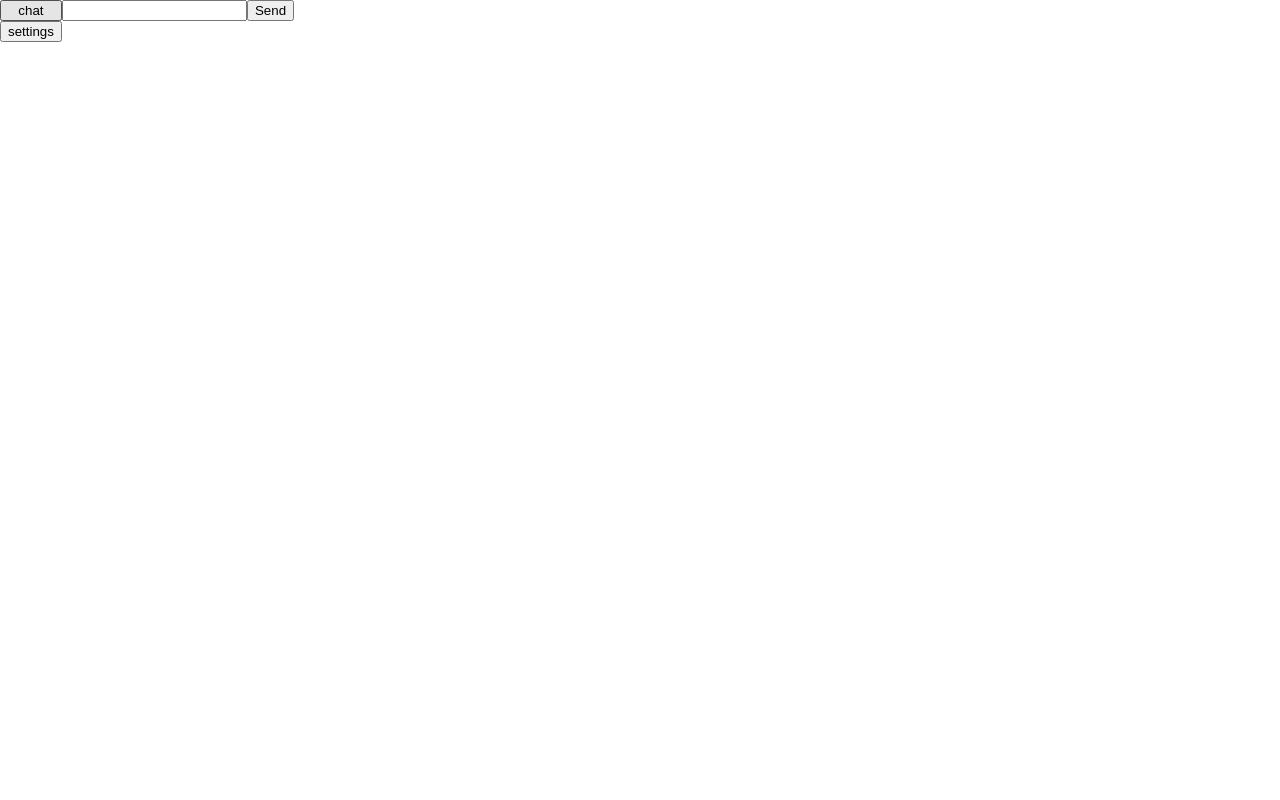
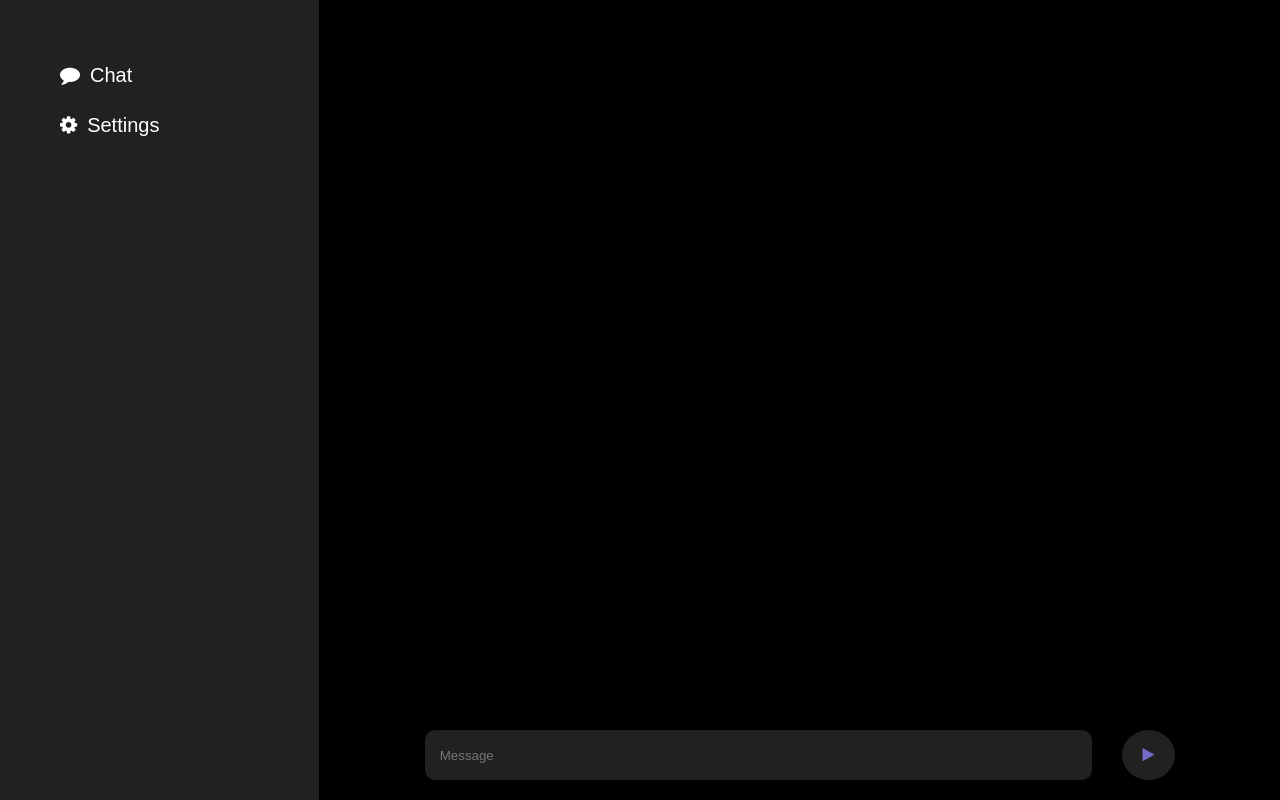
Before and after one commit to Torry125/chatbot, an Angular app: page /chat in a window 1280 px wide. Built offline with nearby package versions, Linux system fonts and the light colour scheme.

Commit message:
added styles

```diff
--- a/package.json
+++ b/package.json
@@ -18,6 +18,7 @@
     "@angular/platform-browser": "^14.1.0",
     "@angular/platform-browser-dynamic": "^14.1.0",
     "@angular/router": "^14.1.0",
+    "font-awesome-scss": "^1.0.0",
     "rxjs": "~7.5.0",
     "tslib": "^2.3.0",
     "zone.js": "~0.11.4"
@@ -27,6 +28,7 @@
     "@angular/cli": "~14.1.1",
     "@angular/compiler-cli": "^14.1.0",
     "@types/jasmine": "~4.0.0",
+    "font-awesome": "^4.7.0",
     "jasmine-core": "~4.2.0",
     "karma": "~6.4.0",
     "karma-chrome-launcher": "~3.1.0",
--- a/src/app/app.component.html
+++ b/src/app/app.component.html
@@ -1,10 +1,14 @@
-<div class="app__content">
+<div class="app__container">
   <div class="app__menu">
     <button class="app__button" *ngFor="let route of routes"
-          [routerLink]="route.pathway">
+          [routerLink]="route.pathway"
+          [ngClass]="{ 'app__chat': route.routeName === 'Chat',
+            'app__setting': route.routeName === 'Settings' }">
     {{route.routeName}}
     </button>
   </div>
 
-  <router-outlet></router-outlet>
+  <div class="app__content">
+    <router-outlet></router-outlet>
+  </div>
 </div>
--- a/src/app/app.component.scss
+++ b/src/app/app.component.scss
@@ -1,15 +1,60 @@
 .app {
-    &__content {
+    $font-color: rgb(255,255,255);;
+    $menu-background: rgb(33,33,33);
+    $white: #FFFFFF;
+    $button-hover: rgb(118,106,200);
+    $content-color: rgb(0, 0, 0);
+
+    &__container {
         height: 100vh;
-        display: flex;
+        display: grid;
+        grid-template-columns: auto 1fr;
     }
 
     &__menu {
         display: flex;
         flex-direction: column;
+        background-color: $menu-background;
+        padding-top: 5rem;
     }
 
     &__button {
+        font-size: 2rem;
+        line-height: 3rem;
+        color: $font-color;
+        background-color: transparent;
+        padding: 1rem 15rem 1rem 5rem;
+        display: flex;
+        margin: 0 1rem;
+
+        &:hover {
+            background-color: $button-hover;
+            border-radius: 1rem;
+        }
+    }
+
+    &__content {
+        display: grid;
+        align-content: space-between;
+        background-color: $content-color;
+    }
+
+    &__chat {
+        &::before {
+            content: "\f075";
+            font-family: FontAwesome;
+            font-size: 2rem;
+            margin-right: 1rem;
+        }
 
     }
+
+    &__setting {
+        &::before {
+            content: "\f013";
+            font-family: FontAwesome;
+            font-size: 2rem;
+            margin-right: 1rem;
+        }
+    }
 }
--- a/src/app/app.component.ts
+++ b/src/app/app.component.ts
@@ -9,11 +9,11 @@ export class AppComponent {
   routes = [
     {
       pathway: "/chat",
-      routeName: "chat"
+      routeName: "Chat"
     },
     {
       pathway: "/settings",
-      routeName: "settings"
+      routeName: "Settings"
     }
   ];
 }
--- a/src/app/chat-bot/chat/chat.component.html
+++ b/src/app/chat-bot/chat/chat.component.html
@@ -1,9 +1,16 @@
-<div *ngFor="let line of lines">
-    <div>
-        {{ line.main }}
+<div class="chat__content">
+    <div class="chat__wrapper">
+        <div class="chat__messages" *ngFor="let line of lines">
+            <div  [ngClass]="{ 'chat__bot': line.author === 'chatBot',
+            'chat__client': line.author === 'client' }">
+                {{ line.main }}
+            </div>
+        </div>
+
+        <div class="chat__container">
+            <input class="chat__input" [(ngModel)]="currentItem" (keyup.enter)="send()" type="text" placeholder="Message">
+
+            <button class="chat__button" (click)="send()"></button>
+        </div>
     </div>
 </div>
-
-<input [(ngModel)]="currentItem" (keyup.enter)="send()" type="text">
-
-<button (click)="send()">Send</button>
--- a/src/app/chat-bot/chat/chat.component.scss
+++ b/src/app/chat-bot/chat/chat.component.scss
@@ -0,0 +1,69 @@
+.chat {
+    $input-background: rgb(33,33,33);
+    $text-color: rgb(255, 255, 255);
+    $bot-background: rgb(118,106,200);
+
+    &__wrapper {
+        max-width: 75rem;
+        margin: 0 auto;
+        display: grid;
+        gap: 1rem;
+    }
+
+    &__container {
+        display: flex;
+        justify-content: center;
+        gap: 3rem;
+        margin-bottom: 2rem;
+    }
+
+    &__input {
+        border: 0;
+        width: 100%;
+        padding: 1.5rem;
+        border-radius: 1rem;
+        background-color: $input-background;
+        color: $text-color;
+    }
+
+    &__button {
+        background-color: $input-background;
+        border-radius: 50%;
+        height: 5rem;
+        width: 6rem;
+
+        &::before {
+            content: "\f04b";
+            font-family: FontAwesome;
+            font-size: 1.5rem;
+            color: $bot-background;
+        }
+
+        &:hover {
+            background-color: $bot-background;
+
+            &::before {
+                color: $text-color;
+            }
+        }
+    }
+
+    &__client,
+    &__bot {
+        padding: 1.5rem;
+        border-radius: 1rem;
+        color: $text-color;
+        font-size: 1.3rem;
+    }
+
+    &__client {
+        word-break: break-all;
+        background-color: $bot-background;
+        margin-left: 10rem;
+    }
+
+    &__bot {
+        background-color: $input-background;
+        margin-right: 10rem;
+    }
+}
--- a/src/app/chat-bot/chat/chat.component.ts
+++ b/src/app/chat-bot/chat/chat.component.ts
@@ -4,7 +4,7 @@ import { Lines, ChatbotService } from '../chatbot.service';
 @Component({
   selector: 'app-chat',
   templateUrl: './chat.component.html',
-  styleUrls: ['./chat.component.scss']
+  styleUrls: ['./chat.component.scss'],
 })
 
 export class ChatComponent implements OnInit {
--- a/src/index.html
+++ b/src/index.html
@@ -6,6 +6,7 @@
   <base href="/">
   <meta name="viewport" content="width=device-width, initial-scale=1">
   <link rel="icon" type="image/x-icon" href="favicon.ico">
+  <link rel="stylesheet" href="https://maxcdn.bootstrapcdn.com/font-awesome/4.5.0/css/font-awesome.min.css">
 </head>
 <body>
   <app-root></app-root>
--- a/src/styles.scss
+++ b/src/styles.scss
@@ -1,3 +1,5 @@
+@import url('https://fonts.googleapis.com/css2?family=Quicksand:wght@700&display=swap');
+
 html, body, div, span, applet, object, iframe,
 h1, h2, h3, h4, h5, h6, p, blockquote, pre,
 a, abbr, acronym, address, big, cite, code,
@@ -14,8 +16,8 @@ time, mark, audio, video {
 	margin: 0;
 	padding: 0;
 	border: 0;
-	font-size: 100%;
-	font: inherit;
+	font-size: 10px;
+	font-family: 'Quicksand', sans-serif;
 	vertical-align: baseline;
 }
 /* HTML5 display-role reset for older browsers */
@@ -32,6 +34,10 @@ ol, ul {
 blockquote, q {
 	quotes: none;
 }
+button {
+	border: 0;
+	cursor: pointer;
+}
 blockquote:before, blockquote:after,
 q:before, q:after {
 	content: '';
```
Also changed, not shown: 1 other file (tests, documents, lock files or other folders).
